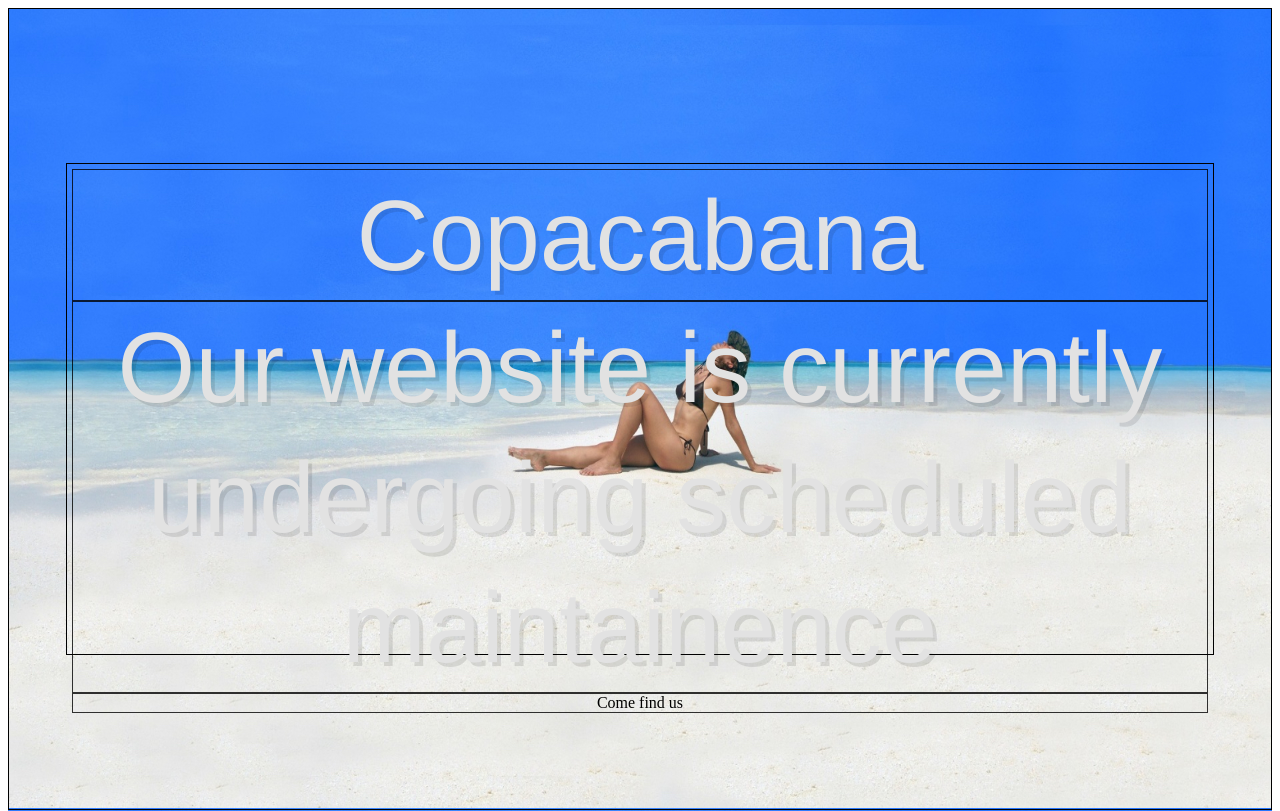
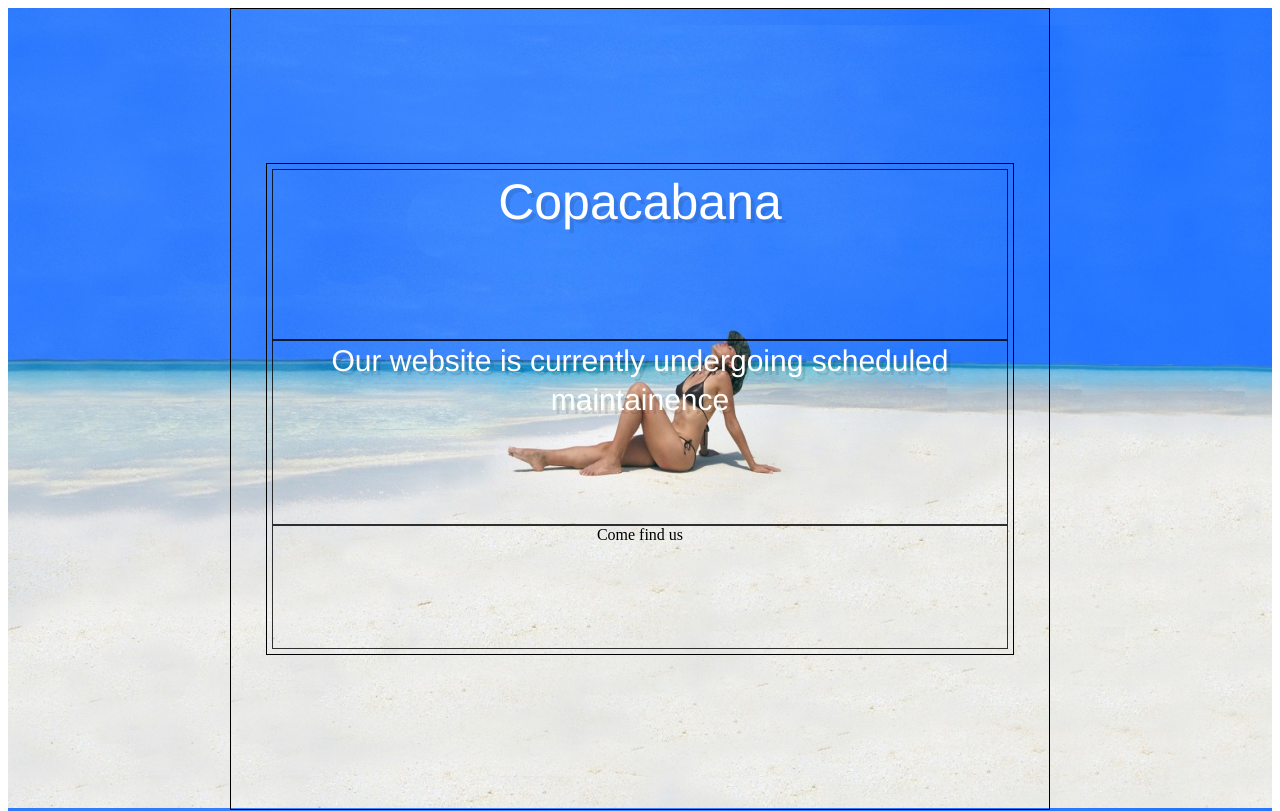
Before and after one commit to SamKnowles/tandy, a React (Create React App) app: page / in a window 1280 px wide. Shown: the top 811 px of the page. Built offline with nearby package versions, Linux system fonts and the light colour scheme.

Commit message:
working on design

```diff
--- a/src/Styles/Home.css
+++ b/src/Styles/Home.css
@@ -47,13 +47,13 @@
 @import  url('http://fonts.googleapis.com/css?family=Oleo+Script');
 
 .top-box {
-    font: 400 100px/1.3 'Oleo Script', Helvetica, sans-serif, cursive;
-    color:#E2E2E2;
+    font: 400 50px/1.3 'Oleo Script', Helvetica, sans-serif, cursive;
+    color:white;
     text-shadow: 4px 4px 0px rgba(0,0,0,0.1);
 }
 
 .middle-box {
-    font: 400 100px/1.3 'Oleo Script', Helvetica, sans-serif, cursive;
-    color:#E2E2E2;
+    font: 400 30px/1.3 'Oleo Script', Helvetica, sans-serif, cursive;
+    color:white;
     text-shadow: 4px 4px 0px rgba(0,0,0,0.1);
 }
```
